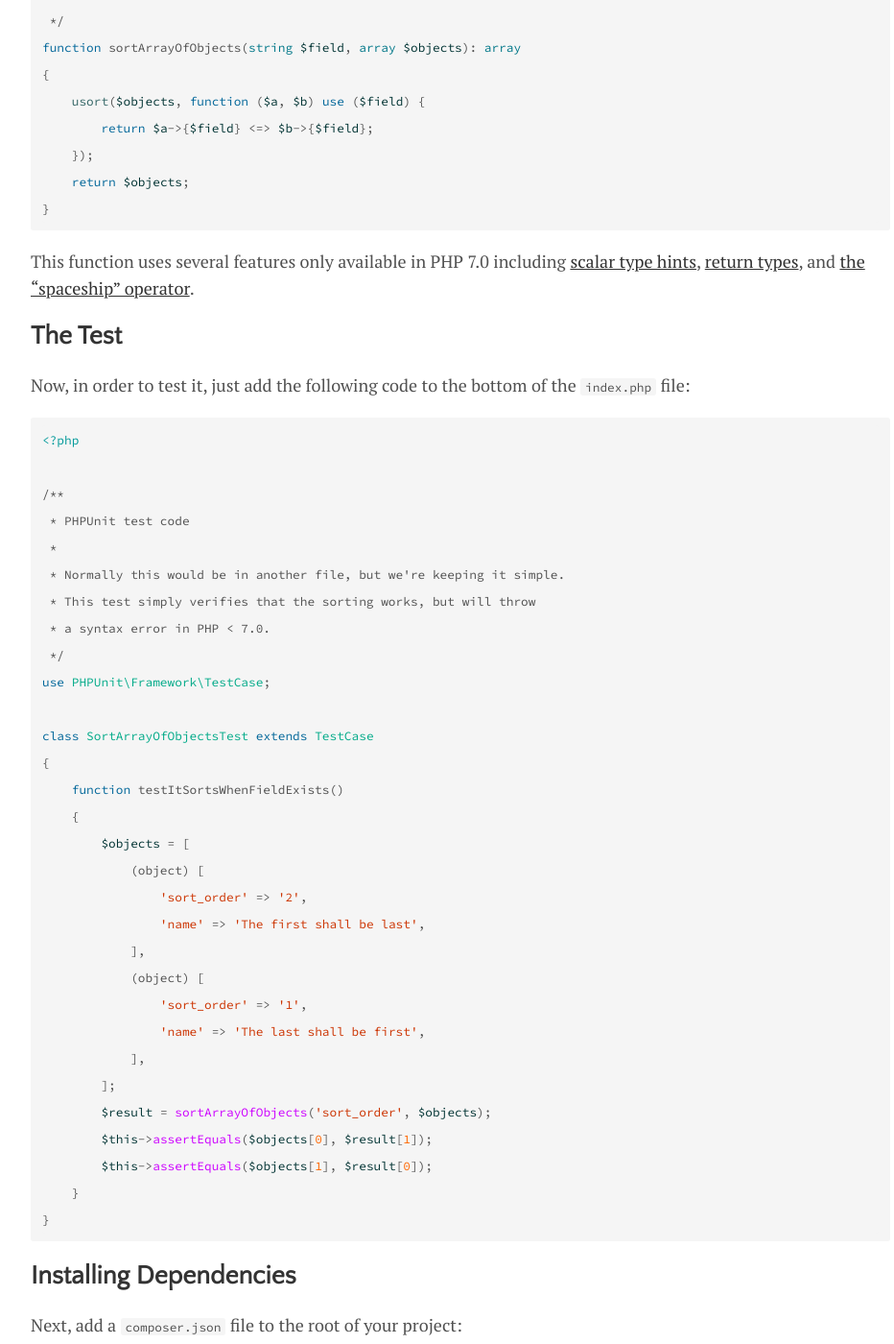
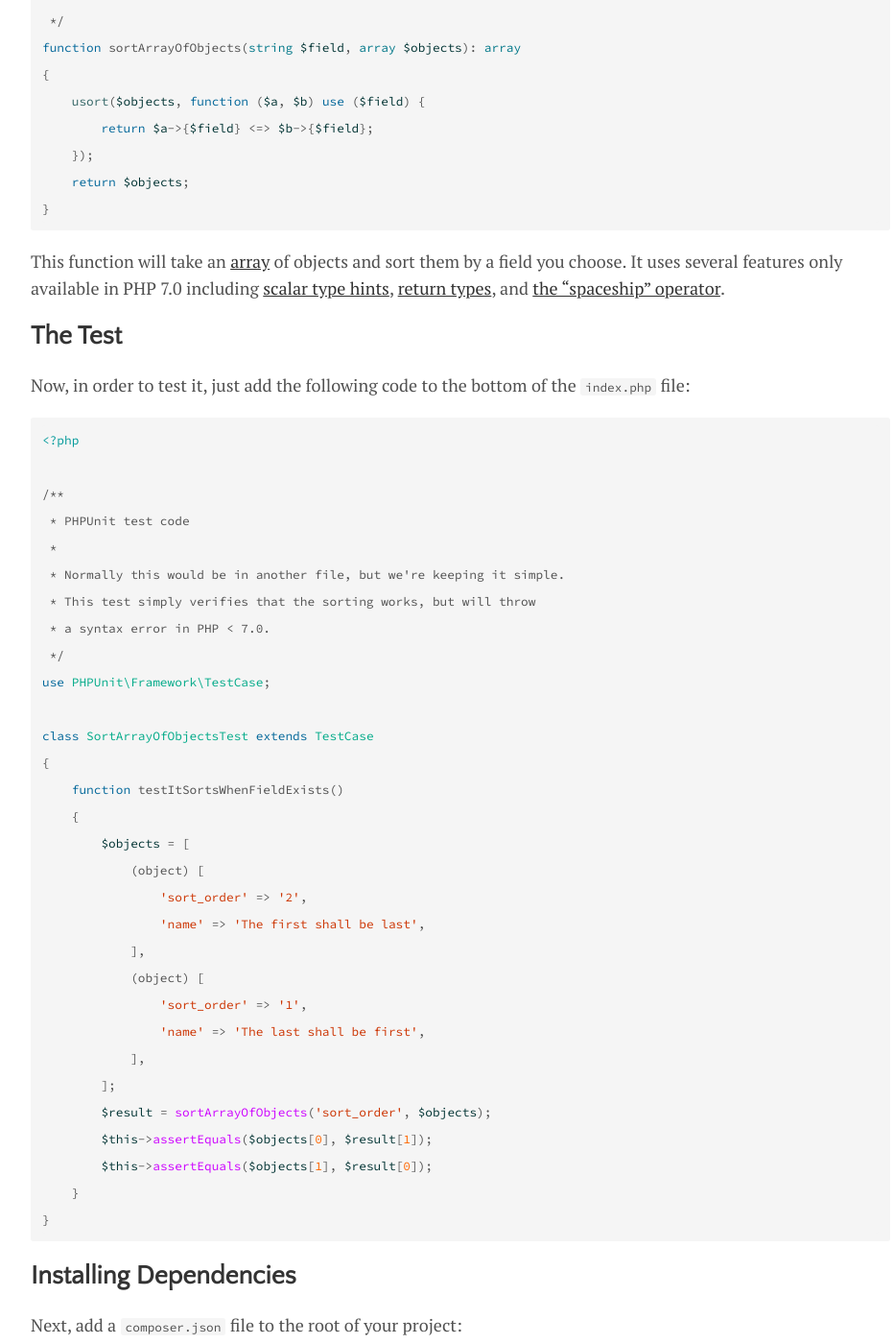
Before and after one commit to shiphp/site, a Jekyll site: the page built from _posts/2018-05-09-testing-multiple-versions-of-php.md, in a window 1280 px wide and 1400 px high, scrolled down 1190 px. Shown: the whole window at 96% size, without its empty margins (160-1092 px from the left). Built offline with Jekyll 4.4.1, drawn with Linux system fonts in a browser that asks for light colours; nearby versions of some CDN libraries; some of the changed text lies outside the part shown.

Commit message:
Updating links

````diff
--- a/_posts/2018-05-09-testing-multiple-versions-of-php.md
+++ b/_posts/2018-05-09-testing-multiple-versions-of-php.md
@@ -37,7 +37,7 @@
 }
 ```
 
-This function uses several features only available in PHP 7.0 including [scalar type hints](https://www.shiphp.com/blog/2017/type-hinting-return-types), [return types](https://www.shiphp.com/blog/2017/type-hinting-return-types), and [the "spaceship" operator](https://wiki.php.net/rfc/combined-comparison-operator).
+This function will take an [array](https://www.shiphp.com/blog/2017/php-arrays) of objects and sort them by a field you choose. It uses several features only available in PHP 7.0 including [scalar type hints](https://www.shiphp.com/blog/2017/type-hinting-return-types), [return types](https://www.shiphp.com/blog/2017/type-hinting-return-types), and [the "spaceship" operator](https://wiki.php.net/rfc/combined-comparison-operator).
 
 ## The Test
 
@@ -88,7 +88,7 @@
 }
 ```
 
-And install the dependencies using Docker:
+And install the dependencies using [Docker and Composer](https://www.shiphp.com/blog/2017/composer-php-docker):
 
 ```bash
 docker run --rm -v $(pwd):/app -w /app composer install
````
